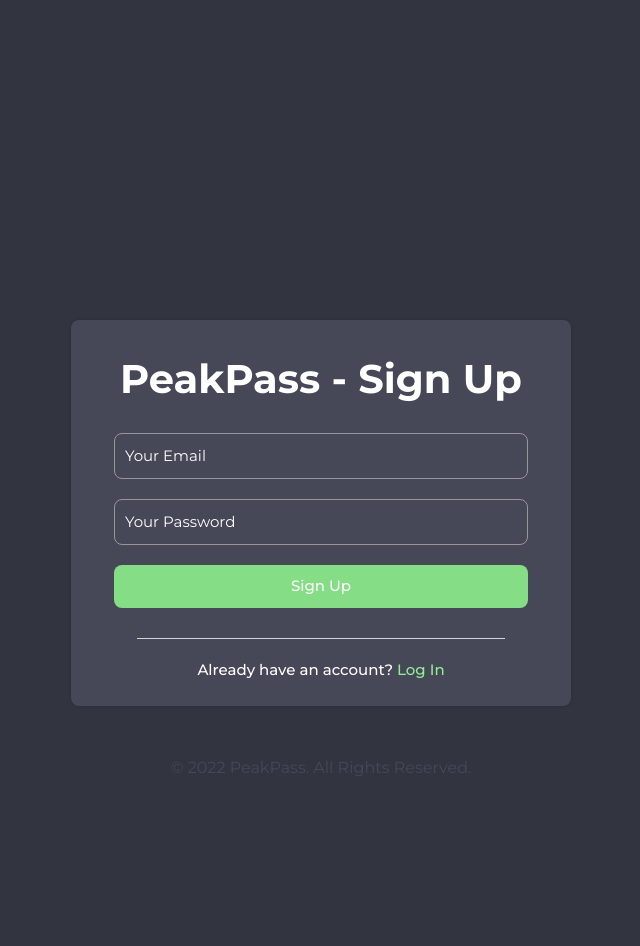
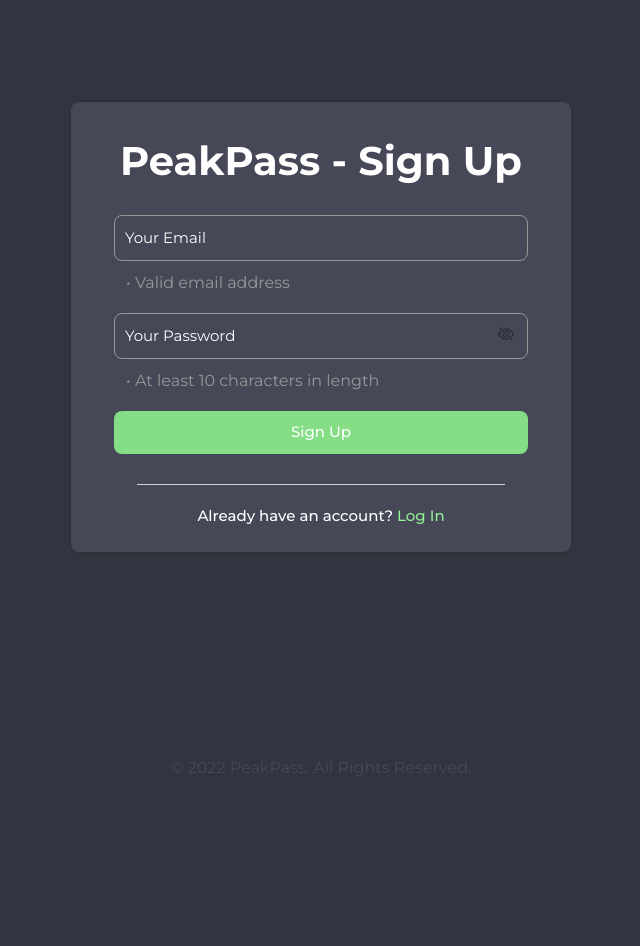
Before and after one commit to CAC-TX06/PeakPass, a Flask app: page /signup in a window 1280 px wide. Shown: the top 946 px of the page, without its empty margins (319-959 px from the left). After the commit the page ends 776 px from the top, so only its background shows below. Run offline with Flask 2, Linux system fonts and the light colour scheme; parts of the project's set-up code (start-up, migrations or seed data) failed here and were passed over; some libraries are stand-ins or nearby versions.

Commit message:
Login & Signup Done

```diff
--- a/website/peakpass.py
+++ b/website/peakpass.py
@@ -25,7 +25,7 @@ async def login():
             return redirect(url_for('dashboard'))
 
         flash('Incorrect login information.', 'error')
-        return render_template('login-incorrect.html')
+        return render_template('login.html')
 
     elif(request.method == 'GET'):
         if(current_user.is_authenticated):
--- a/website/templates/signup.html
+++ b/website/templates/signup.html
@@ -8,6 +8,10 @@
       href="https://stackpath.bootstrapcdn.com/bootstrap/4.4.1/css/bootstrap.min.css"
       integrity="sha384-Vkoo8x4CGsO3+Hhxv8T/Q5PaXtkKtu6ug5TOeNV6gBiFeWPGFN9MuhOf23Q9Ifjh"
       crossorigin="anonymous"
+    />
+    <link
+      rel="stylesheet"
+      href="https://cdn.jsdelivr.net/npm/bootstrap-icons@1.3.0/font/bootstrap-icons.css"
     />
     <!-- <title>{% block title %}Home{% endblock %}</title> -->
   </head>
@@ -44,9 +48,12 @@
     <div class="sign-up-form">
       <!-- <img src="images/1024x1024.png""> -->
       <h1>PeakPass - Sign Up</h1>
-      <form action="/signup" method="POST">
-        <input type="email" class="input-box" name="email" placeholder="Your Email">
+      <form name="signup" onsubmit="event.preventDefault(); checkForm();" action="/signup" method="POST">
+        <input class="input-box" name="email" placeholder="Your Email">
+        <label for="email">• Valid email address</label>
         <input type="password" class="input-box" name="password" placeholder="Your Password">
+        <i class="bi bi-eye-slash" id="togglePassword"></i>
+        <label for="password">• At least 10 characters in length</label>
 
         <button type="submit" value="submit" class="sign-up-btn">Sign Up</button>
         <hr>
@@ -59,15 +66,88 @@
   </body>
 </html>
 
+<script>
+  window.onload = validateForm();
+
+  function validateForm() {
+    let email = document.querySelector('input[name="email"]');
+    email.addEventListener('input', () => {
+      let emailLabel = document.querySelector('label[for="email"]');
+      // If the input is not a valid email address, change the label color to red
+      if (!email.value.includes ('@') || !email.value.includes('.')) {
+        emailLabel.style.color = '#FA5B5B';
+        email.style.border = '1px solid #979797';
+      } else {
+        emailLabel.style.color = '#85dd86';
+        email.style.border = '1px solid #979797';
+      }
+    });
+
+    let password = document.querySelector('input[name="password"]');
+    password.addEventListener('input', () => {
+      let passwordLabel = document.querySelector('label[for="password"]');
+      if (password.value.length <= 10) {
+        passwordLabel.style.color = '#FA5B5B';
+        password.style.border = '1px solid #979797';
+      } else {
+        passwordLabel.style.color = '#85dd86';
+        password.style.border = '1px solid #979797';
+      }
+    });
+
+    const togglePass = document.querySelector('#togglePassword');
+    const pass = document.querySelector('input[name="password"]');
+
+    togglePass.addEventListener('click', function(e) {
+      const type = pass.getAttribute('type') === 'password' ? 'text' : 'password';
+      pass.setAttribute('type', type);
+      this.classList.toggle('bi-eye');
+    });
+  }
+
+  function checkForm() {
+    let password = document.querySelector('input[name="password"]');
+    let email = document.querySelector('input[name="email"]');
+    console.log(password.value);
+    if (!email.value.includes ('@') || !email.value.includes('.')) {
+      email.style.border = '1px solid #FA5B5B';
+    }
+
+    if (password.value.length == 0) {
+      password.style.border = '1px solid #FA5B5B';
+    }
+
+    if (!email.value.includes ('@') || !email.value.includes('.') || password.value.length <= 10) {
+      return false;
+    } else {
+      document.forms["signup"].submit();
+    }
+  }
+</script>
+
 <style>
-
 @import url('https://fonts.googleapis.com/css2?family=Montserrat:wght@300;400;500;600;700;800;900&display=swap');
 @import url('https://fonts.googleapis.com/css2?family=Poppins:wght@500&display=swap');
+
+  form i {
+    position: absolute;
+    margin-top: 20px;
+    margin-left: -40px;
+    cursor: pointer;
+  }
+
+  label {
+    font-family: Montserrat;
+    display: block;
+    text-align: left;
+    padding-left: 35px;
+    color: #979797;
+  }
 
   .sign-up-body {
     margin: 0;
     padding: 0;
-    font-family: sans-serif;
+    font-family: Montserrat;
     background-color: rgb(50, 52, 63);
   }
 
@@ -77,7 +157,7 @@
     box-shadow: 0 0 3px 0 rgba(0, 0, 0, 0.2);
     background: rgb(70, 72, 88);
     padding: 20px;
-    margin: 25% auto;
+    margin: 8% auto;
     text-align: center;
     border-radius: 8px;
   }
@@ -102,6 +182,8 @@
 
   /* Changes the 'Your Email' and 'Your Password' boxes */
   .input-box {
+    color: white;
+    font-family: Montserrat;
     background-color: rgb(70, 72, 88);
     border-radius: 8px;
     padding: 10px;
```
Also changed, not shown: website/templates/login.html (+18 -6 lines).
